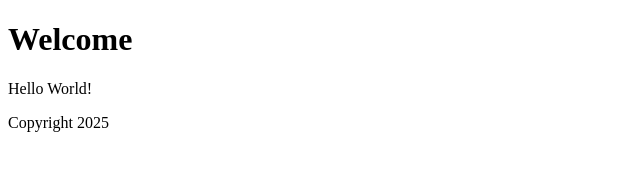
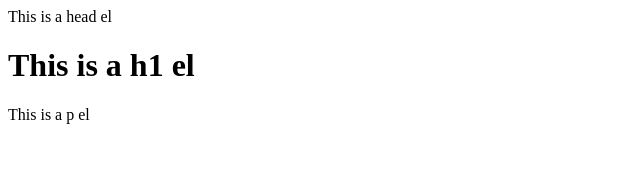
Before and after one commit to zakmoCA/lua-templates, a plain HTML site: page index.html in a window 1280 px wide. Shown: the whole page, without its empty margins (0-640 px from the left). Drawn offline with Linux system fonts and the light colour scheme.

Commit message:
display page content in cli

```diff
--- a/index.html
+++ b/index.html
@@ -1,12 +1,11 @@
 <!DOCTYPE html>
 <html>
-<head>
-    <title>Template Test</title>
-</head>
+    <head>This is a head el</head>
+    <title>This is a title el</title>
+
 <body>
-    <h1>Welcome</h1>
-    <p>Hello World!</p>
-    <p>Copyright 2025</p>
+    <h1>This is a h1 el</h1>
+    <p>This is a p el</p>
 
 </body>
 </html>
```
Also changed, not shown: 3 other files.
